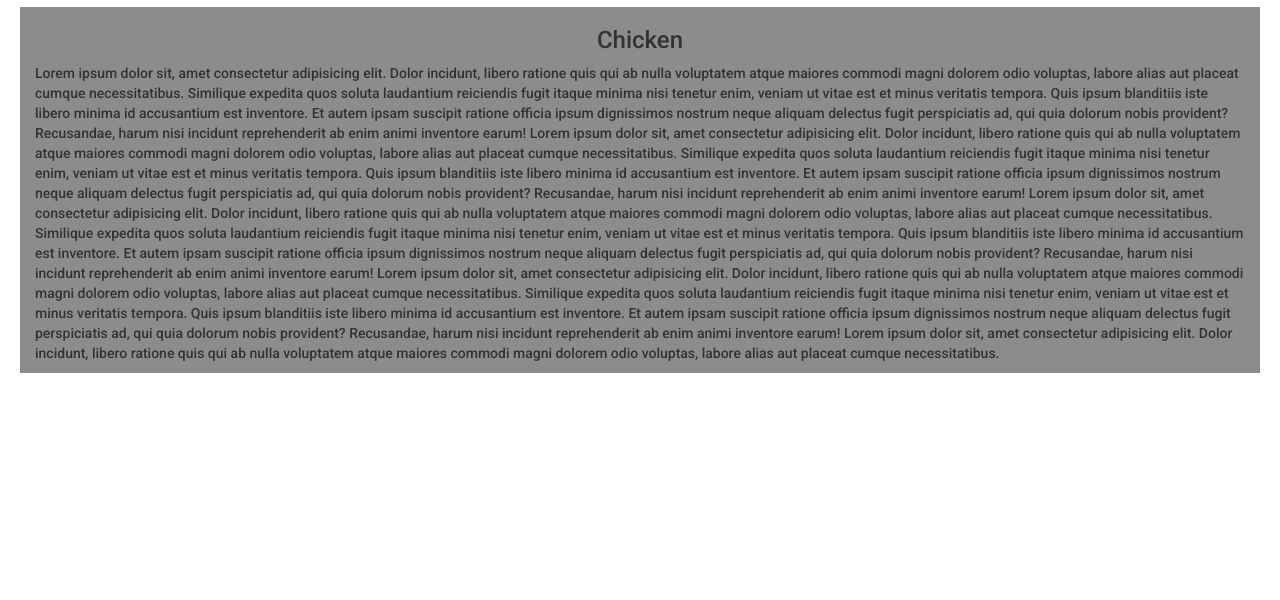
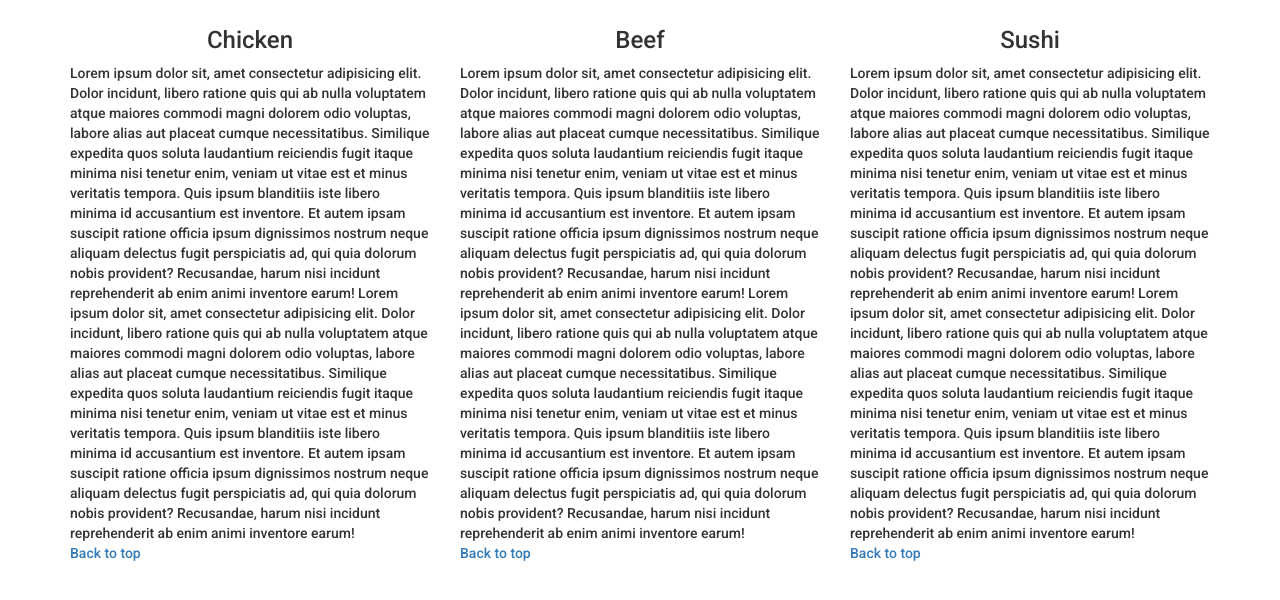
Before and after one commit to OsanebiG/module-3-cousera-assignment, a plain HTML site: page index.html in a window 1280 px wide. Shown: the part 170-770 px from the top of the page. Drawn offline with Linux system fonts and the light colour scheme.

Commit message:
coursera assignment

```diff
--- a/index.html
+++ b/index.html
@@ -63,7 +63,9 @@
         <h2 id="menu-categories-title" class="text-center">Our Menu</h2>
       </div>
 
-        <div class="main-content col-md-4 col-sm-6 col-xs-12">
+        <div id="main-content" class="container">
+          <div class="row">
+            <div class="col-md-4 col-sm-6 col-xs-12">
         <h3 id="sub-heading" class="text-center">Chicken</h2>
             <p>Lorem ipsum dolor sit, amet consectetur adipisicing elit. Dolor incidunt, libero ratione quis qui ab nulla voluptatem atque maiores commodi magni dolorem odio voluptas, labore alias aut placeat cumque necessitatibus.
             Similique expedita quos soluta laudantium reiciendis fugit itaque minima nisi tenetur enim, veniam ut vitae est et minus veritatis tempora. Quis ipsum blanditiis iste libero minima id accusantium est inventore.
@@ -71,17 +73,36 @@
             Lorem ipsum dolor sit, amet consectetur adipisicing elit. Dolor incidunt, libero ratione quis qui ab nulla voluptatem atque maiores commodi magni dolorem odio voluptas, labore alias aut placeat cumque necessitatibus.
             Similique expedita quos soluta laudantium reiciendis fugit itaque minima nisi tenetur enim, veniam ut vitae est et minus veritatis tempora. Quis ipsum blanditiis iste libero minima id accusantium est inventore.
             Et autem ipsam suscipit ratione officia ipsum dignissimos nostrum neque aliquam delectus fugit perspiciatis ad, qui quia dolorum nobis provident? Recusandae, harum nisi incidunt reprehenderit ab enim animi inventore earum!
-            Lorem ipsum dolor sit, amet consectetur adipisicing elit. Dolor incidunt, libero ratione quis qui ab nulla voluptatem atque maiores commodi magni dolorem odio voluptas, labore alias aut placeat cumque necessitatibus.
+            <br>
+            <a href="index.html">Back to top</a>
+          </p>
+        </div>
+            <div class=" col-md-4 col-sm-6 col-xs-12">
+          <h3 id="sub-heading" class="text-center">Beef</h2>
+              <p>Lorem ipsum dolor sit, amet consectetur adipisicing elit. Dolor incidunt, libero ratione quis qui ab nulla voluptatem atque maiores commodi magni dolorem odio voluptas, labore alias aut placeat cumque necessitatibus.
               Similique expedita quos soluta laudantium reiciendis fugit itaque minima nisi tenetur enim, veniam ut vitae est et minus veritatis tempora. Quis ipsum blanditiis iste libero minima id accusantium est inventore.
               Et autem ipsam suscipit ratione officia ipsum dignissimos nostrum neque aliquam delectus fugit perspiciatis ad, qui quia dolorum nobis provident? Recusandae, harum nisi incidunt reprehenderit ab enim animi inventore earum!
               Lorem ipsum dolor sit, amet consectetur adipisicing elit. Dolor incidunt, libero ratione quis qui ab nulla voluptatem atque maiores commodi magni dolorem odio voluptas, labore alias aut placeat cumque necessitatibus.
               Similique expedita quos soluta laudantium reiciendis fugit itaque minima nisi tenetur enim, veniam ut vitae est et minus veritatis tempora. Quis ipsum blanditiis iste libero minima id accusantium est inventore.
               Et autem ipsam suscipit ratione officia ipsum dignissimos nostrum neque aliquam delectus fugit perspiciatis ad, qui quia dolorum nobis provident? Recusandae, harum nisi incidunt reprehenderit ab enim animi inventore earum!
+              <br>
+              <a href="index.html">Back to top</a>
+            </p>
+          </div>
+              <div class= "col-md-4 col-sm-12 col-xs-12">
+            <h3 id="sub-heading" class="text-center">Sushi</h2>
+                <p>Lorem ipsum dolor sit, amet consectetur adipisicing elit. Dolor incidunt, libero ratione quis qui ab nulla voluptatem atque maiores commodi magni dolorem odio voluptas, labore alias aut placeat cumque necessitatibus.
+                Similique expedita quos soluta laudantium reiciendis fugit itaque minima nisi tenetur enim, veniam ut vitae est et minus veritatis tempora. Quis ipsum blanditiis iste libero minima id accusantium est inventore.
+                Et autem ipsam suscipit ratione officia ipsum dignissimos nostrum neque aliquam delectus fugit perspiciatis ad, qui quia dolorum nobis provident? Recusandae, harum nisi incidunt reprehenderit ab enim animi inventore earum!
                 Lorem ipsum dolor sit, amet consectetur adipisicing elit. Dolor incidunt, libero ratione quis qui ab nulla voluptatem atque maiores commodi magni dolorem odio voluptas, labore alias aut placeat cumque necessitatibus.
+                Similique expedita quos soluta laudantium reiciendis fugit itaque minima nisi tenetur enim, veniam ut vitae est et minus veritatis tempora. Quis ipsum blanditiis iste libero minima id accusantium est inventore.
+                Et autem ipsam suscipit ratione officia ipsum dignissimos nostrum neque aliquam delectus fugit perspiciatis ad, qui quia dolorum nobis provident? Recusandae, harum nisi incidunt reprehenderit ab enim animi inventore earum!
+                <br>
+                <a href="index.html">Back to top</a>
+              </p>
+            </div>
 
-          </p>
-
-
+            </div>
             </div>
     <script src="./style/jquery-2.1.4.min.js"></script>
     <script src="./style/js/bootstrap.min.js"></script>
```
Lines whose indentation alone changed are shown as unchanged.
